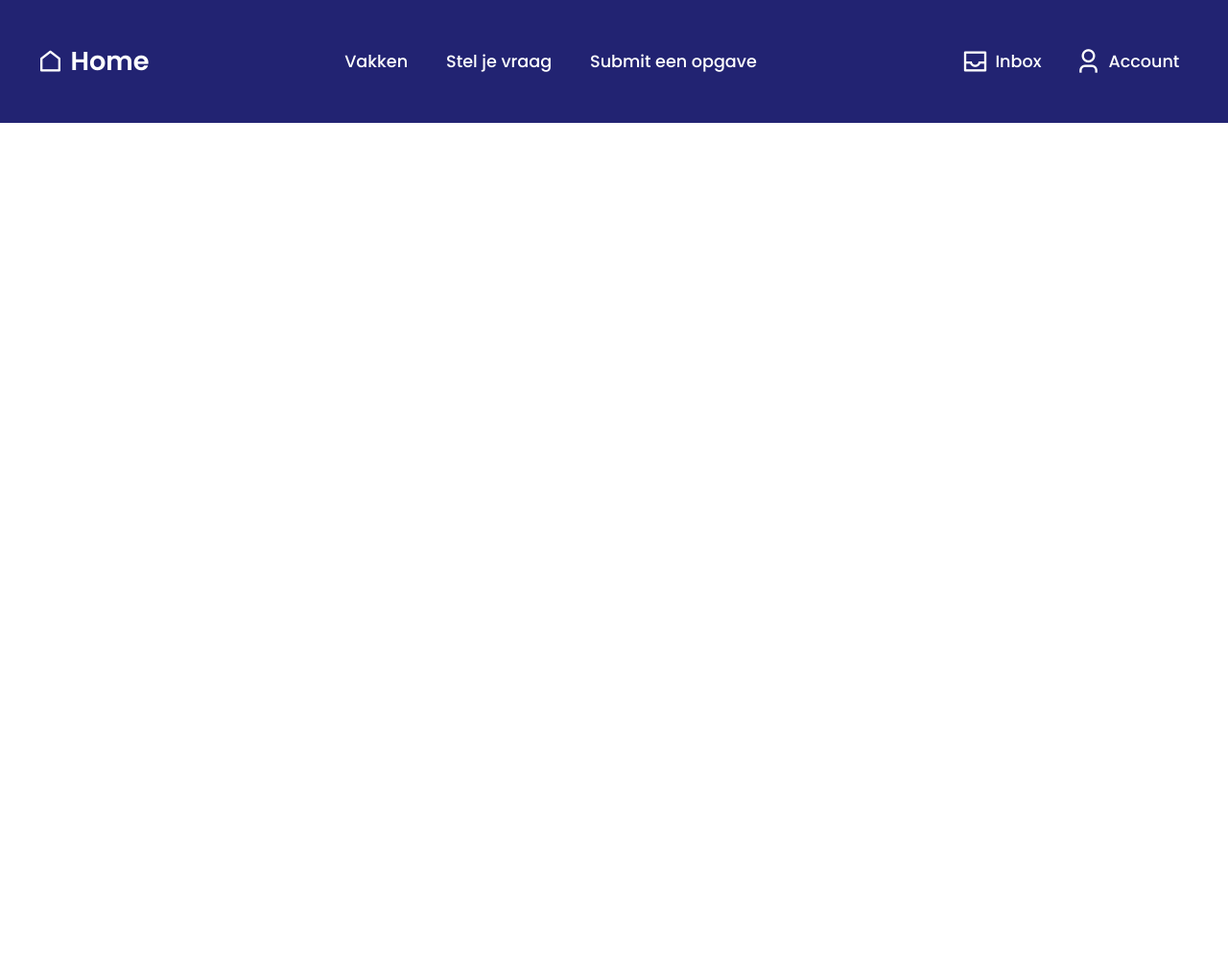
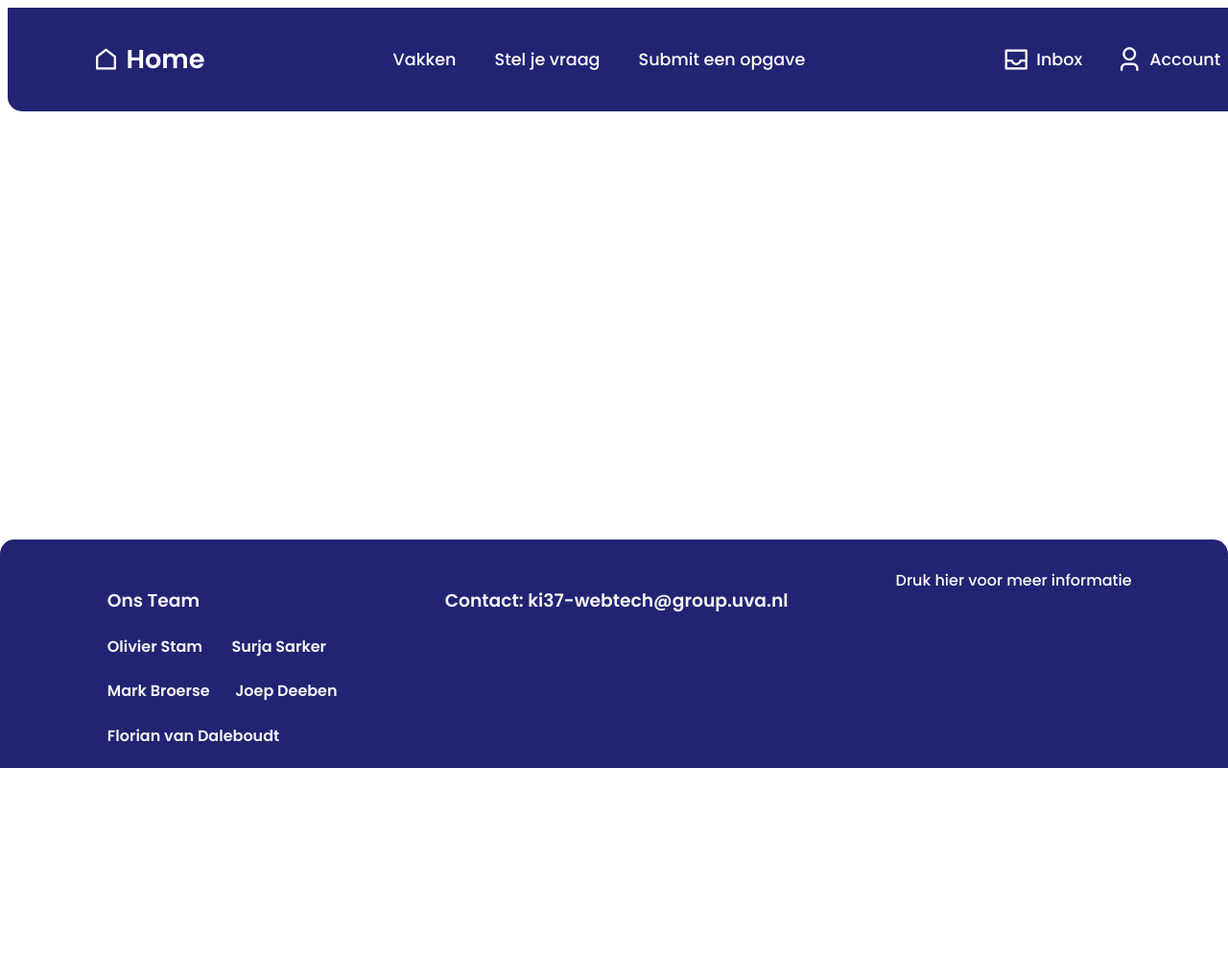
Before and after one commit to joepdeeben/webtechtentamenforum, a PHP site: page /Homepage.html in a window 1280 px wide; the page is wider, and only the part inside the window is pictured. Shown: the top 999 px of that part at 96% size. Run offline with PHP 8.4, Linux system fonts and the light colour scheme.

Commit message:
footer toegevoegd

```diff
--- a/Homepage.html
+++ b/Homepage.html
@@ -12,14 +12,14 @@
     <title>Homepage</title>
 
 </head>
+
 <body>
-
     <header>
         <a href="#" class="logo"><i class="ri-home-line"></i><span>Home</span></a>
 
 
         <ul class="navigatie">
-            <li><a href="#">Vakken</a></li>
+            <li class="dropdown"><a href="#">Vakken</a></li>
             <li><a href="#">Stel je vraag</a></li>
             <li><a href="#">Submit een opgave</a></li>
         </ul>
@@ -29,18 +29,30 @@
                 <li><a href="#" class="user"><i class="ri-user-3-line"></i>Account</a></li>
                 <div class="bx bx-menu" id="menu-icon"></div>
             </div>
+            <script type="text/javascript" src="javascript/scriptnav.js"></script>
+
     </header>
 
-    <script type="text/javascript" src="javascript/scriptnav.js"></script>
-    <!--
-<div class="navigatie">
-    <ul>
-        <li><a href="Homepage.html">Home</a></li>
-        <li><a href="Homepage.html">Forum</a></li>
-        <li><a href="Homepage.html">Tentamen vragen</a></li>
-        <li><a href="Homepage.html">Account</a></li>
-      </ul>
+
+<div class="test"> testetst</div>
+<footer>
+    <div class="people-info">
+      <h3>Ons Team</h3>
+
+
+          <h4>Olivier Stam&nbsp;&nbsp;&nbsp;&nbsp;&nbsp;&nbsp;&nbsp;&nbsp;Surja Sarker</h4>
+          <h4>Mark Broerse&nbsp;&nbsp;&nbsp;&nbsp;&nbsp;&nbsp;&nbsp;Joep Deeben</h4><h4>Florian van Daleboudt</h4>
+
+
+
     </div>
--->
+    <div class="contact-info">
+      <h3>Contact: ki37-webtech@group.uva.nl</h3>
+
+    </div>
+    <div class="button">
+      <a href="https://example.com">Druk hier voor meer informatie</a>
+    </div>
+  </footer>>
 </body>
 </html>
--- a/css/stylemain.css
+++ b/css/stylemain.css
@@ -1,10 +1,10 @@
 * {
-    color: white;
     font-family: 'Poppins', sans-serif;
     text-decoration: none;
     list-style: none;
     padding: 0;
 }
+
 
 :root{
     --bg-color: #222372;
@@ -20,10 +20,11 @@ body{
 }
 
 header{
-    position: fixed;
+    position: relative;
     width: 100%;
     top: 0;
     right: 0;
+    left:0;
     z-index: 1000;
     display: flex;
     align-items: center;
@@ -31,7 +32,11 @@ header{
     background: var(--bg-color);
     /* padding: 28px 12%; */
     transition: all .5s ease;
-    height:100px;
+    height:80px;
+    border-bottom-left-radius: 15px;
+    border-bottom-right-radius: 15px;
+
+
 
 }
 button {
@@ -57,6 +62,7 @@ button:hover {
     text-align: left;
 }
 /* header is hier onder */
+
 .logo{
     display: flex;
     align-items: center;
@@ -68,7 +74,7 @@ button:hover {
 .logo i{
     color: var(--text-color);
     font-size: 28px;
-    margin-right: 7px;x;
+    margin-right: 7px;
 }
 .logo span{
     color:var(--text-color);
@@ -176,3 +182,34 @@ button:hover {
     }
 }
 /* einde header */
+/* begin footer */
+footer {
+    background-color: var(--bg-color);
+    color: whitesmoke;
+    position: absolute;
+    bottom: 0;
+    display: flex;
+    justify-content:space-around;
+    padding-left: 100px;
+    border-top-left-radius: 15px;
+    border-top-right-radius: 15px;
+    left: 0;
+    right:0;
+    padding-top:30px;
+
+  }
+
+  .people-info, .contact-info, .button {
+    flex-grow: 1;
+    padding-left: 1%;
+
+  }
+
+  .people-info h4 {
+   margin:-1;
+  }
+
+  a {
+    color: #fff;
+
+  }
```
Lines whose indentation alone changed are shown as unchanged.
